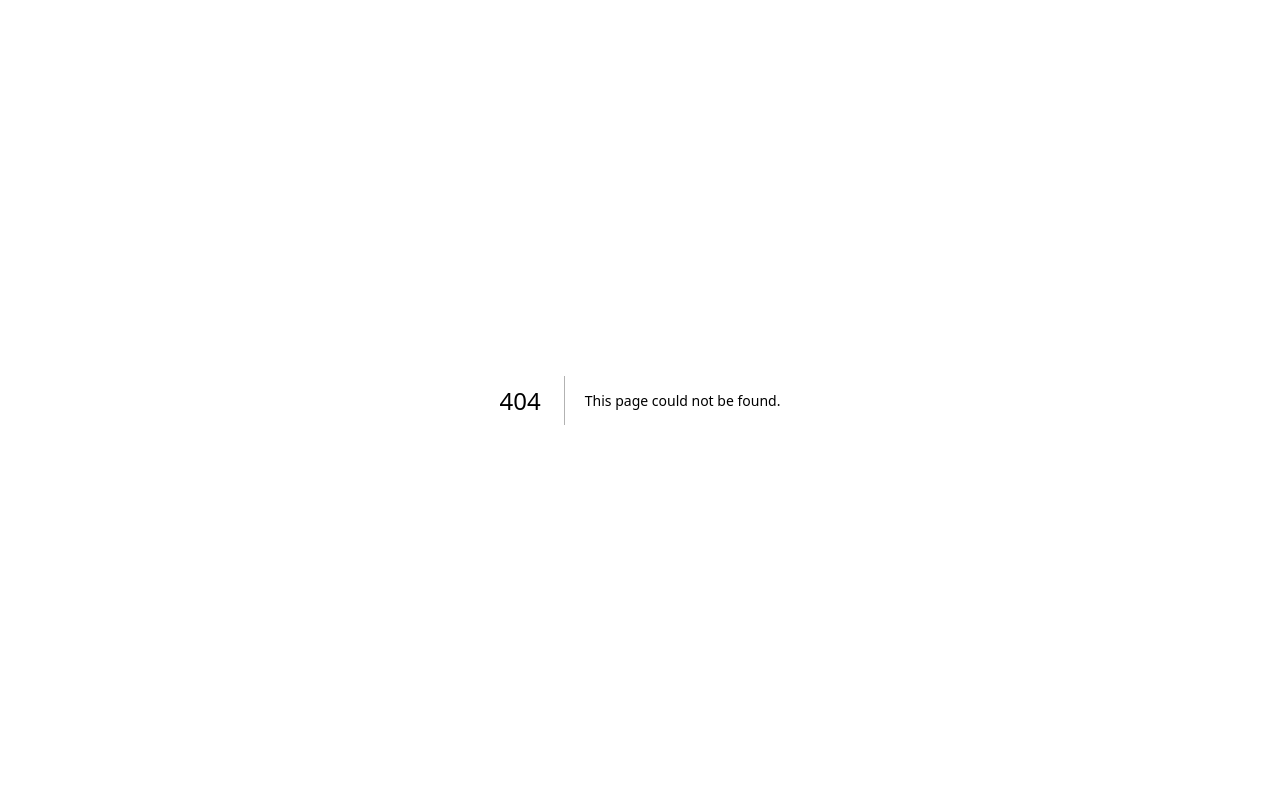
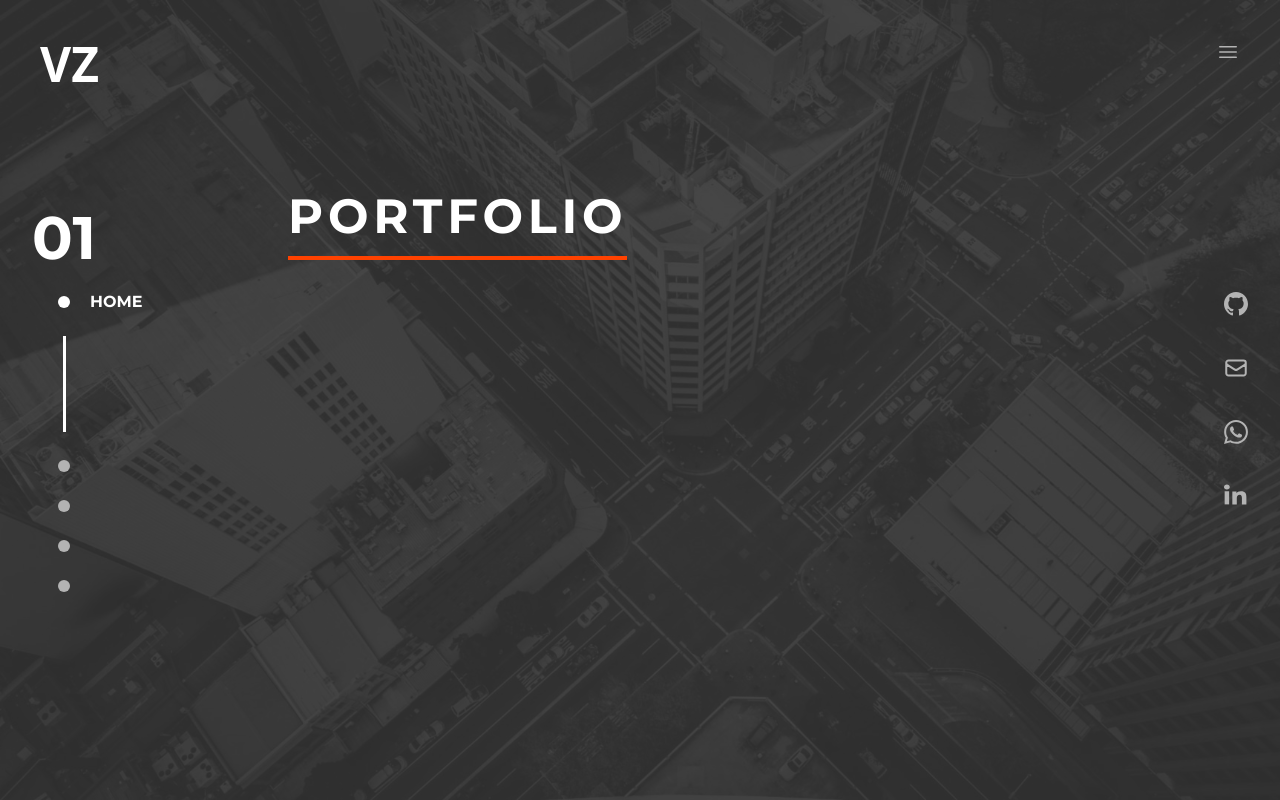
Before and after one commit to ojedacristian/personal-portfolio, a Next.js app: page /portfolio in a window 1280 px wide. Before the commit this address had no page. Built offline with nearby package versions, Linux system fonts and the light colour scheme.

Commit message:
add Portfolio page

```diff
--- /dev/null
+++ b/pages/portfolio/index.tsx
@@ -0,0 +1,18 @@
+import { Layout } from '@/components/Layout'
+import { type NextPage } from 'next'
+
+const PortfolioPage: NextPage = () => {
+  return (
+        <Layout>
+            {/* BG */}
+            <div className=" absolute -z-30 h-screen w-full bg-[url('/homebg.jpg')] bg-cover bg-no-repeat opacity-100 grayscale "/>
+            <div className='absolute -z-20 h-screen w-full bg-brand-darkGray opacity-90'/>
+            {/* BG END */}
+            <div className='container mx-auto px-72 py-48'>
+                <h1 className='inline-block border-b-4 border-brand-orange pb-4 font-montserrat text-5xl font-bold uppercase tracking-widest'>Portfolio</h1>
+            </div>
+        </Layout>
+  )
+}
+
+export default PortfolioPage
```
